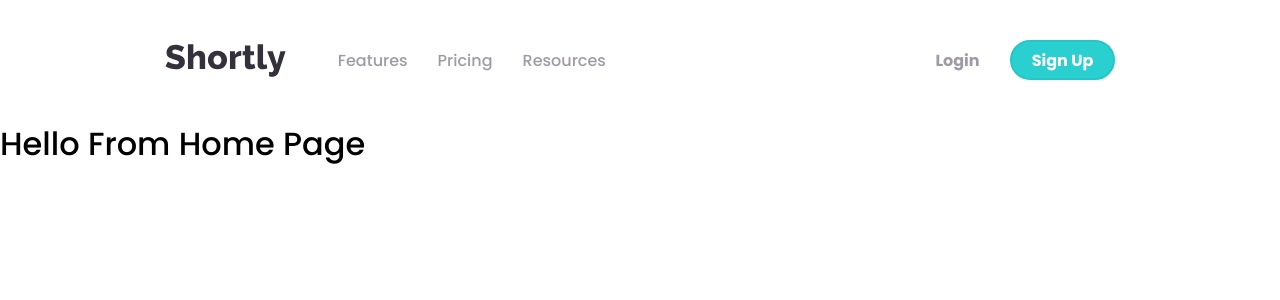
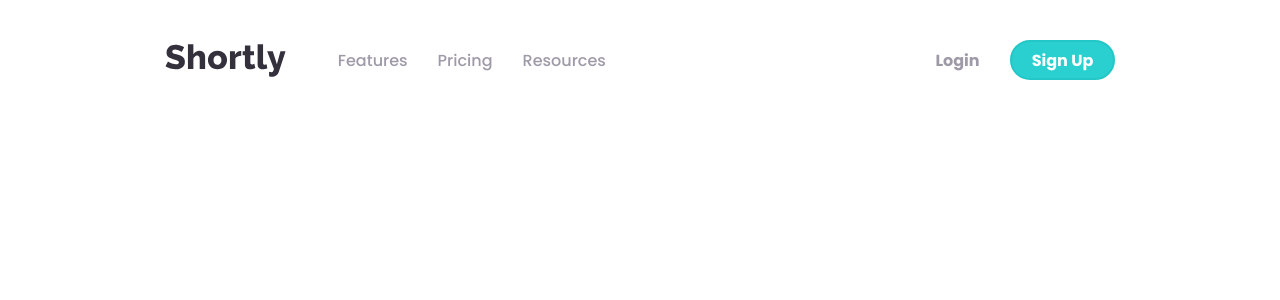
Before and after one commit to Sami-20s/Shorten-URL__FrontEndMentor, a Next.js app: page / in a window 1280 px wide. Shown: the top 300 px of the page. Built offline with nearby package versions, Linux system fonts and the light colour scheme.

Commit message:
🏠 🔧 Edit In The Name

```diff
--- a/pages/index.tsx
+++ b/pages/index.tsx
@@ -2,7 +2,7 @@ import React, { FC } from "react";
 const Home = () => {
     return (
         <>
-            <h1>Hello From Home Page</h1>
+            <></>
         </>
     );
 };
```
